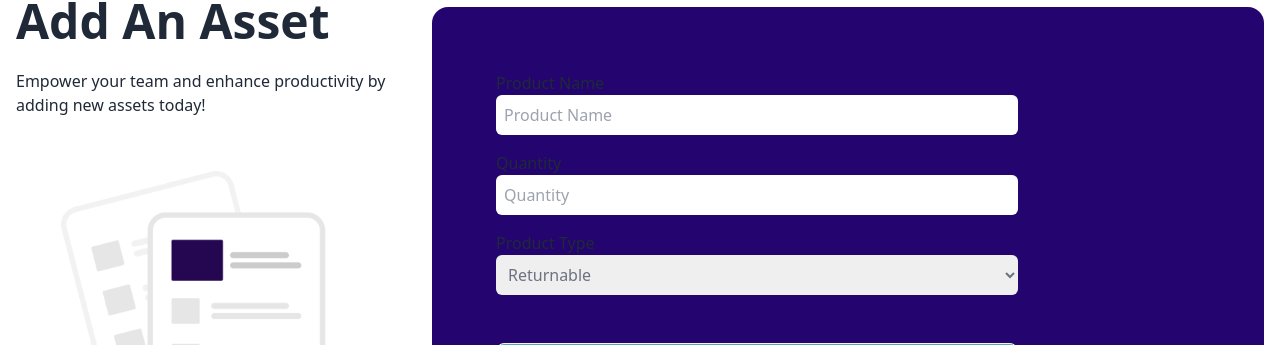
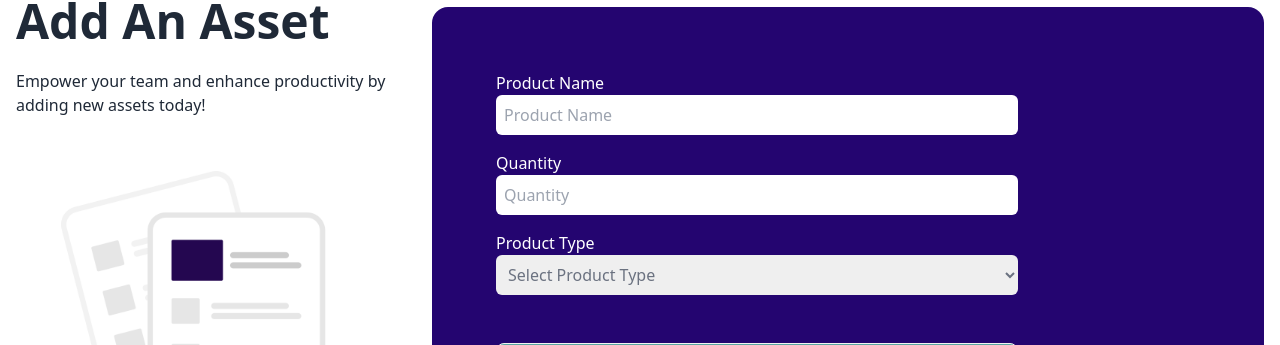
Before and after one commit to NaimoonJannat/B9A12-AssetGuard-Client, a React (Vite) app: page /add-asset in a window 1280 px wide. Shown: the part 169-514 px from the top of the page. Built offline with nearby package versions, Linux system fonts and the light colour scheme.

Commit message:
Add asset is done

```diff
--- a/package.json
+++ b/package.json
@@ -19,7 +19,8 @@
     "react-responsive-carousel": "^3.2.23",
     "react-router-dom": "^6.23.1",
     "react-toastify": "^10.0.5",
-    "sort-by": "^1.2.0"
+    "sort-by": "^1.2.0",
+    "sweetalert2": "^11.11.0"
   },
   "devDependencies": {
     "@types/react": "^18.2.66",
--- a/src/Hr/AddAsset.jsx
+++ b/src/Hr/AddAsset.jsx
@@ -1,3 +1,4 @@
+import Swal from "sweetalert2";
 import img from "../assets/HR/addAsset.png"
 
 const AddAsset = () => {
@@ -8,11 +9,34 @@ const AddAsset = () => {
         const product=form.product.value;
         const quantity=form.quantity.value;
         const type=form.type.value;
+        // Get the current date in YYYY-MM-DD format
+        const addedDate = new Date().toISOString().split('T')[0];
 
+        const newAsset = { product, quantity, type, addedDate };
 
-        const newTask = {product, quantity, type };
+        console.log(newAsset);
 
-        console.log(newTask);
+         // send data to the server
+         fetch('http://localhost:3000/assets',{
+            method: 'POST',
+            headers: {
+                'content-type' : 'application/json'
+            },
+            body: JSON.stringify(newAsset)
+
+        })
+        .then(res => res.json())
+        .then(data => {
+            console.log(data);
+            Swal.fire({
+                    title: "Success!",
+                    text: "Asset Added Successfully",
+                    icon: "success",
+                    confirmButtonText: 'Ok'
+                  });
+                  form.reset();
+
+        })
     }
     return (
         <div className="hero min-h-screen">
@@ -37,18 +61,18 @@ const AddAsset = () => {
 			<div className="grid grid-cols-6 gap-4 col-span-full lg:col-span-3">
 
 				<div className="col-span-full">
-					<label className="text-base">Product Name</label>
+					<label className="text-base text-white">Product Name</label>
 					<input required name="product" type="text" placeholder="Product Name" className="w-full text-gray-500 p-2 rounded-md" />
 				</div>
 				<div className="col-span-full">
-					<label className="text-base">Quantity</label>
+					<label className="text-base text-white">Quantity</label>
 					<input required name="quantity" type="number" placeholder="Quantity" className="w-full text-gray-500 p-2 rounded-md  " />
 				</div>
                 <div className="col-span-full">
-					<label required className="text-base">Product Type</label>
+					<label required className="text-base text-white">Product Type</label>
 					<select name="type" type="text" placeholder="Select Product Type" className="w-full text-gray-500 p-2 rounded-md">
 
-                    <option disabled value="">Select Product Type</option>
+                    <option value=""  disabled selected>Select Product Type</option>
                     <option value="returnable">Returnable</option>
                     <option value="non-returnable">Non-Returnable</option>
                     </select>
```
Also changed, not shown: 1 other file (tests, documents, lock files or other folders).
